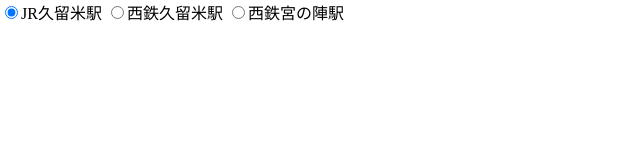
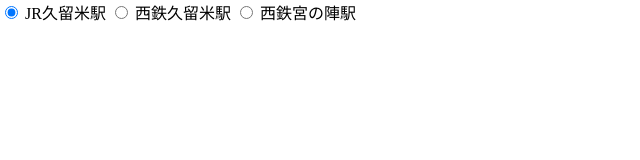
Before and after one commit to ProgrammingLab/kosenfes2017-web, a plain HTML site: page html/route_map.html in a window 1280 px wide. Shown: the full height of the page, 0-640 px from the left. Drawn offline with Linux system fonts and the light colour scheme; some packages are replaced by stand-ins of ours.

Commit message:
ボタンのデザインの変更

```diff
--- a/html/route_map.html
+++ b/html/route_map.html
@@ -1,6 +1,7 @@
 <!DOCTYPE html>
 <html>
   <head>
+	<link rel="stylesheet" type="text/css" href="../css/map_style.css">
     <meta name="viewport" content="initial-scale=1.0, user-scalable=no">
     <meta charset="utf-8">
     <style>
@@ -19,9 +20,12 @@
   </head>
   <body>
 	<form class="starts">
-		<input type="radio" name="grp1" value="JR久留米駅" onclick="initMap()" checked >JR久留米駅
-  		<input type="radio" name="grp1" value="西鉄久留米駅" onclick="initMap()">西鉄久留米駅
-  		<input type="radio" name="grp1" value="西鉄宮の陣駅" onclick="initMap()">西鉄宮の陣駅
+		<input type="radio" name="grp1" value="JR久留米駅" id="select1" onclick="initMap()" checked >
+		<label for="select1">JR久留米駅</label>
+  		<input type="radio" name="grp1" value="西鉄久留米駅" id="select2" onclick="initMap()">
+		<label for="select2">西鉄久留米駅</label>
+		<input type="radio" name="grp1" value="西鉄宮の陣駅" id="select3" onclick="initMap()">
+		<label for="select3">西鉄宮の陣駅</label>
 	</form>
     <div id="map"></div>
     <script type="text/javascript" src="../javascript/route_search.js"></script>
```
